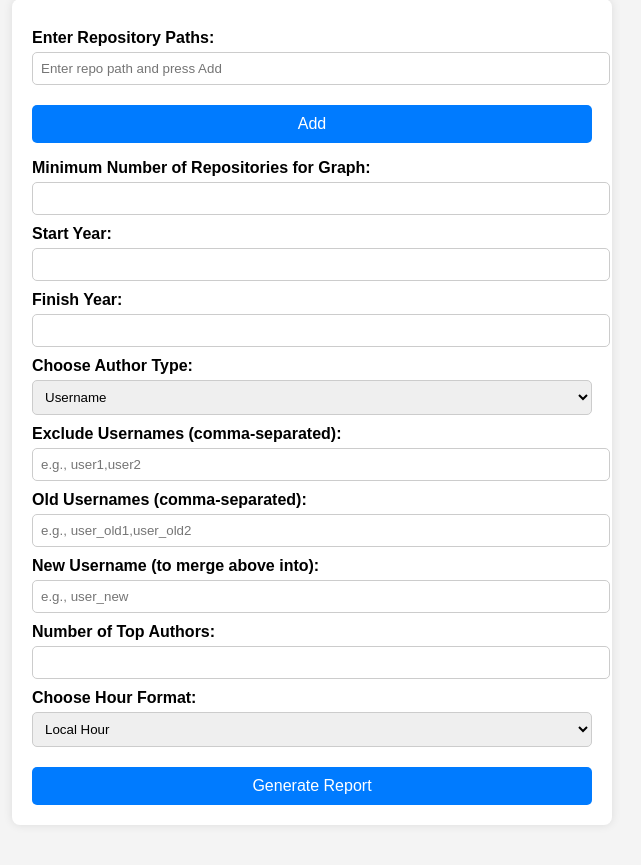
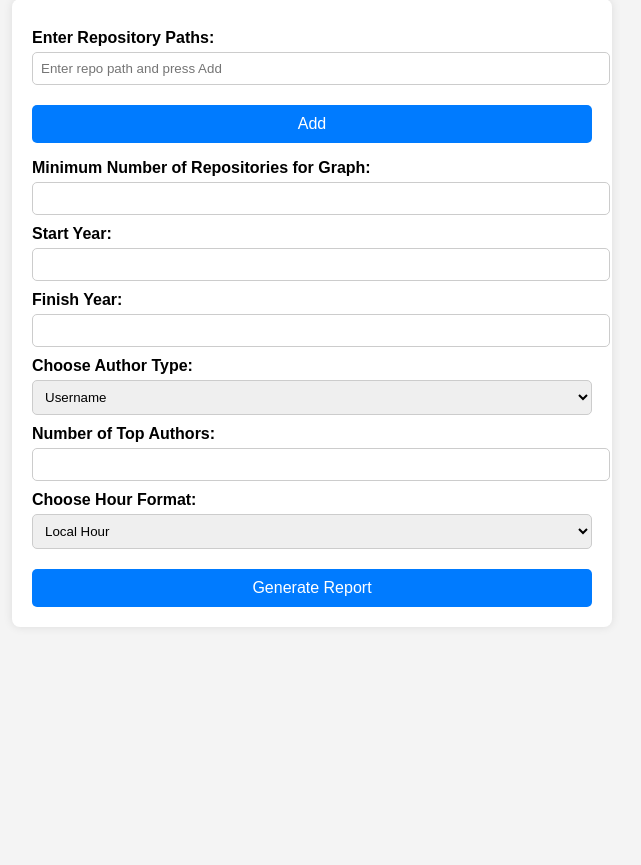
Before and after one commit to puzinanata/git_log_viz, a Flask app: page / in a window 1280 px wide. Shown: the part 109-974 px from the top of the page, without its empty margins (28-669 px from the left). After the commit the page ends 716 px from the top, so only its background shows below. Run offline with Flask 3, Linux system fonts and the light colour scheme.

Commit message:
WIP: building site with reports on flask

```diff
--- a/app.py
+++ b/app.py
@@ -16,9 +16,9 @@ def generate_report():
     start_year = request.form.get("start_year")
     finish_year = request.form.get("finish_year")
     author_type = request.form.get("author")
-    excl_list = request.form.get("exclude_username")
-    old_list = request.form.get("old_username")
-    new_list = request.form.get("new_username")
+    # excl_list = request.form.get("exclude_username")
+    # old_list = request.form.get("old_username")
+    # new_list = request.form.get("new_username")
     num_top = request.form.get("num_top")
     hour_type = request.form.get("hour")
 
@@ -32,9 +32,9 @@ def generate_report():
         "start_year": int(start_year),
         "finish_year": int(finish_year),
         "author": author_type,
-        "exclude_username": excl_list,
-        "old_username": old_list,
-        "new_username": new_list,
+        # "exclude_username": excl_list,
+        # "old_username": old_list,
+        # "new_username": new_list,
         "num_top": int(num_top),
         "hour": hour_type
     }
--- a/git_log_viz.py
+++ b/git_log_viz.py
@@ -35,9 +35,9 @@ collect.collect_data(
 # Call function with cleaned and processed df
 df, last_year_df = prep_data.process_data(
     "result/all_repos_data.csv",
-    settings["exclude_username"],
-    settings["old_username"],
-    settings["new_username"],
+    # settings["exclude_username"],
+    # settings["old_username"],
+    # settings["new_username"],
     settings["start_year"],
     settings["finish_year"]
 )
--- a/templates/index.html
+++ b/templates/index.html
@@ -119,16 +119,16 @@
             <option value="email">Email</option>
         </select>
 
-        <!-- Exclude Specific User -->
-        <label for="exclude_username">Exclude Usernames (comma-separated):</label>
-        <input type="text" name="exclude_username" id="exclude_username" placeholder="e.g., user1,user2">
+<!--        &lt;!&ndash; Exclude Specific User &ndash;&gt;-->
+<!--        <label for="exclude_username">Exclude Usernames (comma-separated):</label>-->
+<!--        <input type="text" name="exclude_username" id="exclude_username" placeholder="e.g., user1,user2">-->
 
-        <!-- Combine Usernames -->
-        <label for="old_username">Old Usernames (comma-separated):</label>
-        <input type="text" name="old_username" id="old_username" placeholder="e.g., user_old1,user_old2">
+<!--        &lt;!&ndash; Combine Usernames &ndash;&gt;-->
+<!--        <label for="old_username">Old Usernames (comma-separated):</label>-->
+<!--        <input type="text" name="old_username" id="old_username" placeholder="e.g., user_old1,user_old2">-->
 
-        <label for="new_username">New Username (to merge above into):</label>
-        <input type="text" name="new_username" id="new_username" placeholder="e.g., user_new">
+<!--        <label for="new_username">New Username (to merge above into):</label>-->
+<!--        <input type="text" name="new_username" id="new_username" placeholder="e.g., user_new">-->
 
         <!-- Number of Top Authors -->
         <label for="num_top">Number of Top Authors:</label>
```
Also changed, not shown: settings.json (+4 -9 lines), src/prep_data.py (+5 -5 lines).
